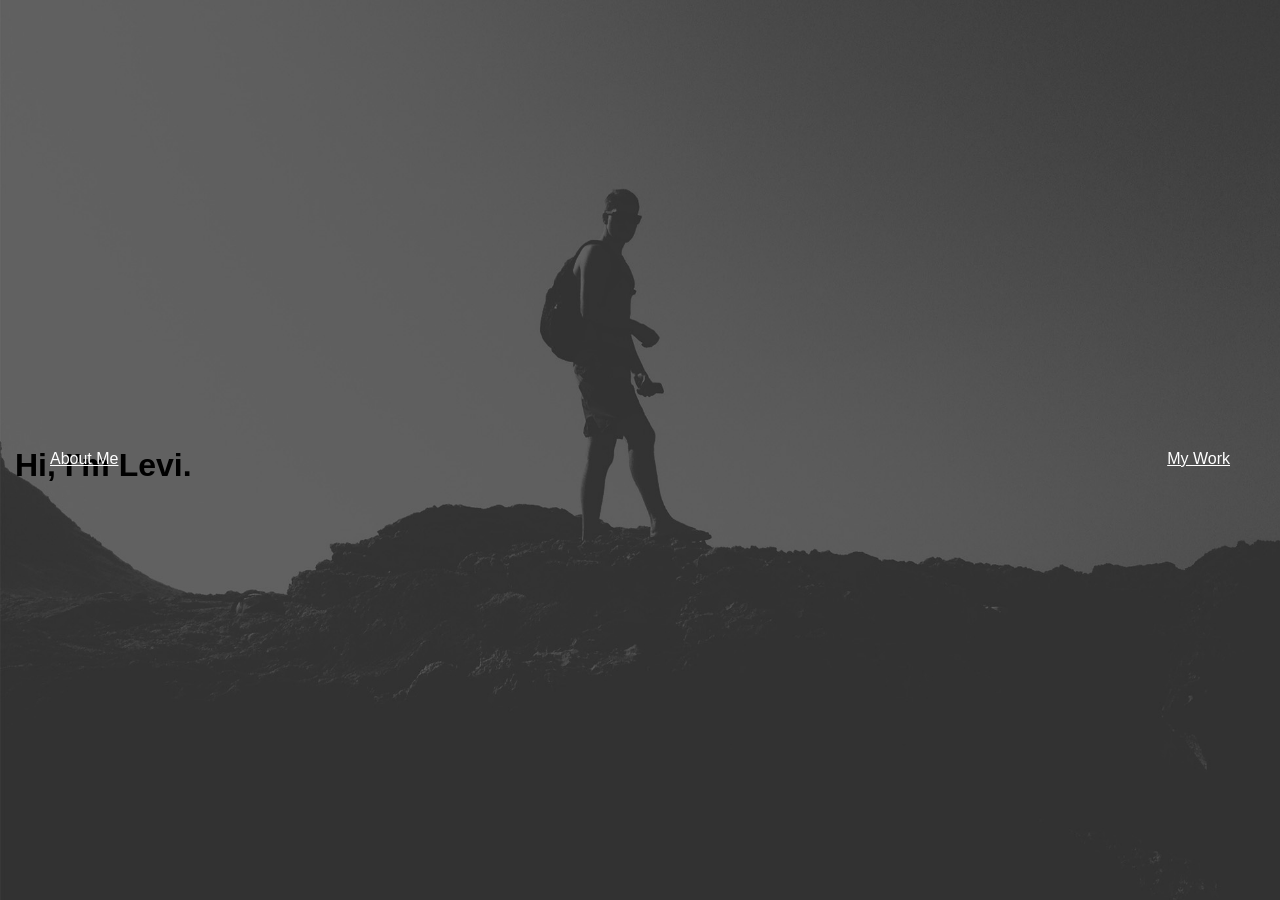
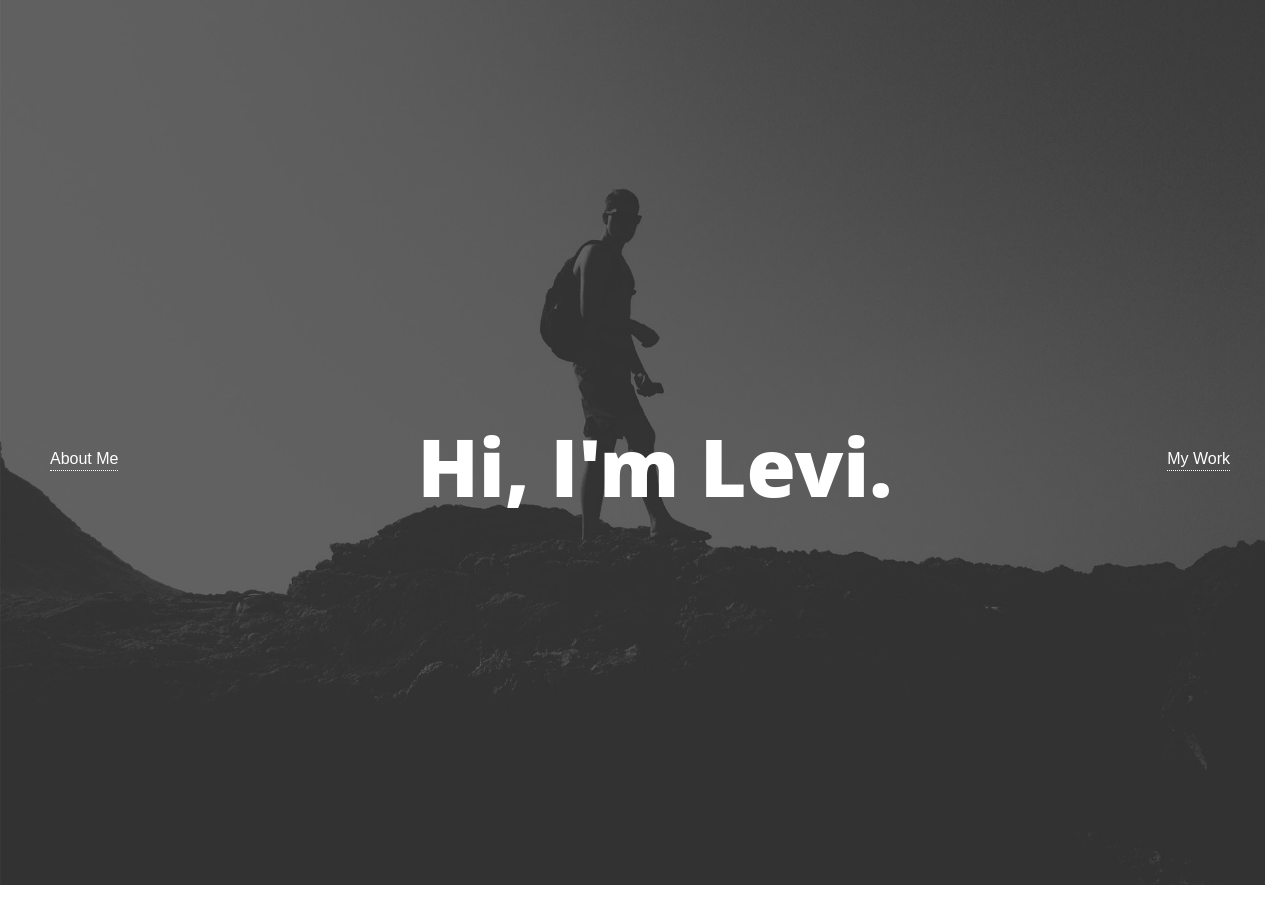
Before and after one commit to levibrooke/levibrooke.github.io, a Jekyll site: the page built from index.html, in a window 1280 px wide. Built offline with Jekyll 4.4.1, drawn with Linux system fonts in a browser that asks for light colours; nearby versions of some CDN libraries.

Commit message:
Adding page border

```diff
--- a/index.html
+++ b/index.html
@@ -5,7 +5,7 @@
 <div id="wrapper">
     <div id="content">
         <div class="landing blocks align-center">
-            <div class="welcome block"><h1>Hi, I'm Levi.</h1></div>
+            <div class="welcome block text-align-center"><h1>Hi, I'm Levi.</h1></div>
             <a class="nav-link left" href="">About Me</a>
             <a class="nav-link right" href="">My Work</a>
         </div>
--- a/style.css
+++ b/style.css
@@ -439,6 +439,42 @@
     background-color: #ffffff;
 }
 
+
+#top:before, #top:after, #bottom:before, #bottom:after {
+    content: '';
+    display: block;
+    position: fixed;
+    background: #ffffff;
+}
+
+#top:before{
+    height: 15px;
+    left: 0;
+    right: 0;
+    top: 0;
+}
+
+#top:after {
+    width: 15px;
+    top: 0;
+    left: 0;
+    bottom: 0;
+}
+
+#bottom:before {
+    height: 15px;
+    left: 0;
+    right: 0;
+    bottom: 0;
+}
+
+#bottom:after {
+    width: 15px;
+    top: 0;
+    right: 0;
+    bottom: 0;
+}
+
 #wrapper {
     background-image: url(/images/hero.jpg);
     background-size: cover;
@@ -496,6 +532,7 @@
 
 #wrapper .nav-link{
     color: #ffffff;
+    font-family: 'Source Sans Pro', sans-serif;
     font-size: 1em;
     font-weight: ;
     position: fixed;
@@ -503,6 +540,9 @@
     z-index: 200;
     cursor: pointer;
     display: inline-block;
+    border-bottom: dotted 1px #fff;
+    text-decoration: none;
+    padding-bottom: 2px;
 }
 
 .nav-link.left {
@@ -512,3 +552,14 @@
 .nav-link.right {
     right: 3.125em;
 }
+
+.text-align-center {
+    text-align: center;
+}
+
+h1 {
+    font-size: 5em;
+    color: #fff;
+    font-weight: 900;
+    font-family: 'Open Sans', sans-serif;
+}
```
